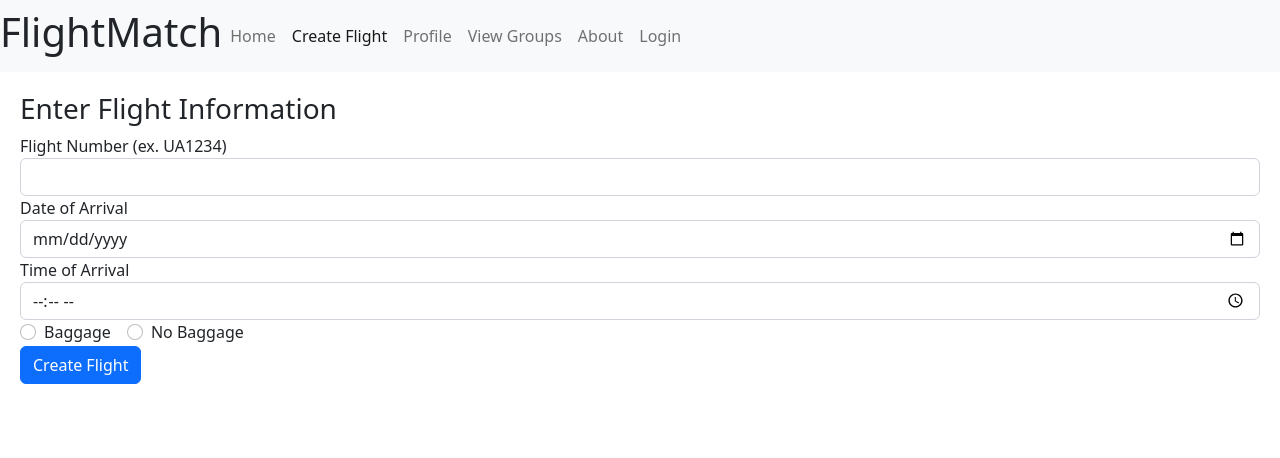
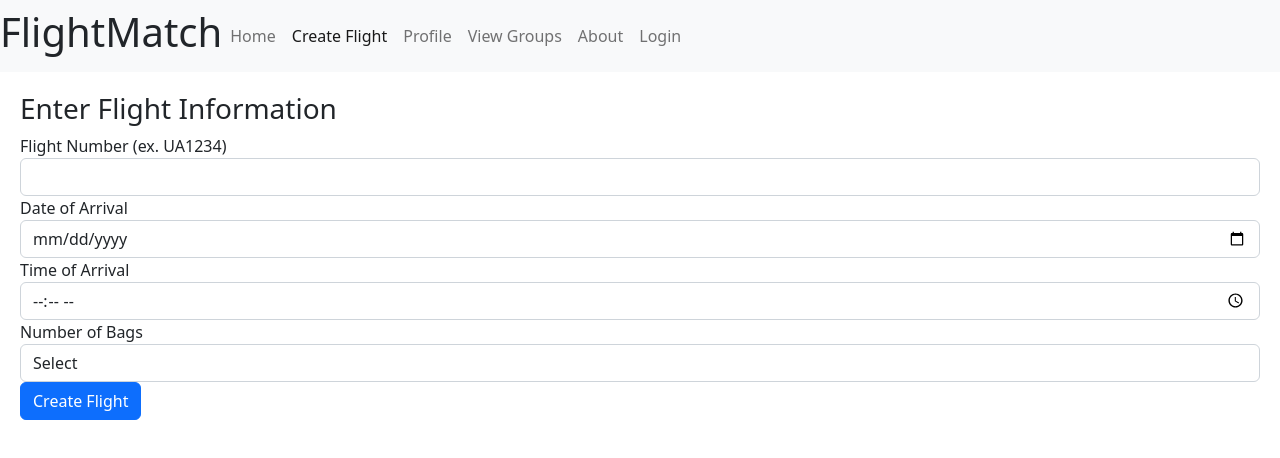
Before and after one commit to JustinePend/FlightMatch, a React (Create React App) app in the folder flightmatch/client/: page /create in a window 1280 px wide. Shown: the top 458 px of the page. Built offline with nearby package versions, Linux system fonts and the light colour scheme.

Commit message:
-Updated baggage to be a number instead of true/false

```diff
--- a/flightmatch/client/src/components/create.js
+++ b/flightmatch/client/src/components/create.js
@@ -86,30 +86,23 @@ export default function Create() {
           />
         </div>
         <div className="form-group">
-          <div className="form-check form-check-inline">
-            <input
-              className="form-check-input"
-              type="radio"
-              name="baggageOptions"
-              id="hasBaggage"
-              value="true"
-              checked={form.baggage === "true"}
+          <label htmlFor="baggage">Number of Bags</label>
+            <select
+              type="number"
+              className="form-control"
+              id="baggage"
+              value={form.baggage}
+              required
               onChange={(e) => updateForm({ baggage: e.target.value })}
-            />
-            <label htmlFor="hasBaggage" className="form-check-label">Baggage</label>
-          </div>
-          <div className="form-check form-check-inline">
-            <input
-              className="form-check-input"
-              type="radio"
-              name="baggageOptions"
-              id="noBaggage"
-              value="false"
-              checked={form.baggage === "false"}
-              onChange={(e) => updateForm({ baggage: e.target.value })}
-            />
-            <label htmlFor="noBaggage" className="form-check-label">No Baggage</label>
-          </div>
+            >
+              <option value="">Select</option>
+              <option value="0">0</option>
+              <option value="1">1</option>
+              <option value="2">2</option>
+              <option value="3">3</option>
+              <option value="4">4</option>
+              <option value="5+">5+</option>
+          </select>
         </div>
         <div className="form-group">
           <input
```
